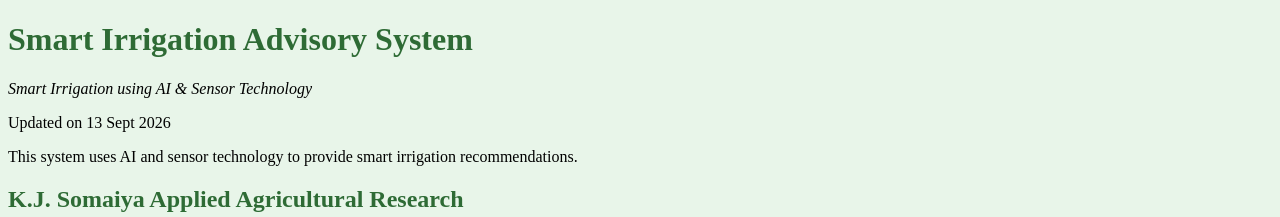
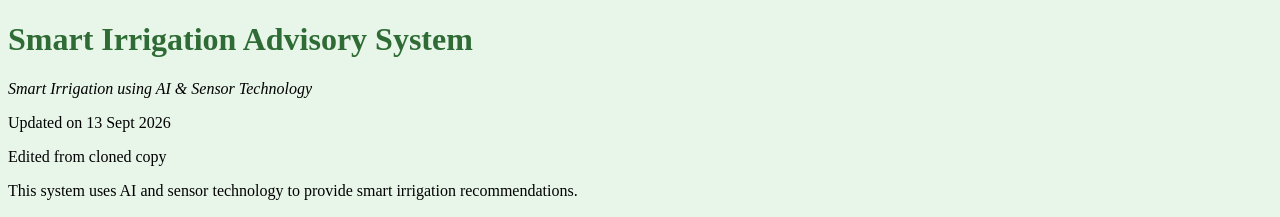
Before and after one commit to sohambm/smart-agriculture, a plain HTML site: page index.html in a window 1280 px wide. Shown: the top 217 px of the page. Drawn offline with Linux system fonts and the light colour scheme.

Commit message:
Updated website content

```diff
--- a/index.html
+++ b/index.html
@@ -42,6 +42,8 @@
         <p><i>Smart Irrigation using AI & Sensor Technology</i></p>
 
         <p>Updated on 13 Sept 2026</p>
+
+	<p>Edited from cloned copy</p>
 
         <p>This system uses AI and sensor technology to provide smart irrigation recommendations.</p>
 
```
